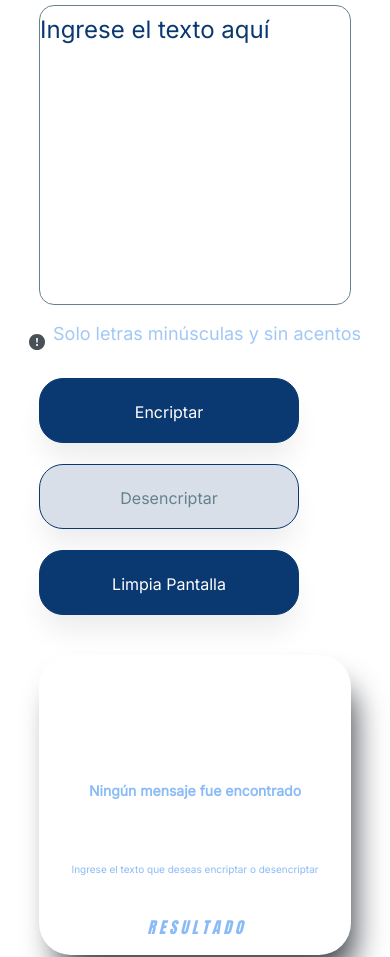
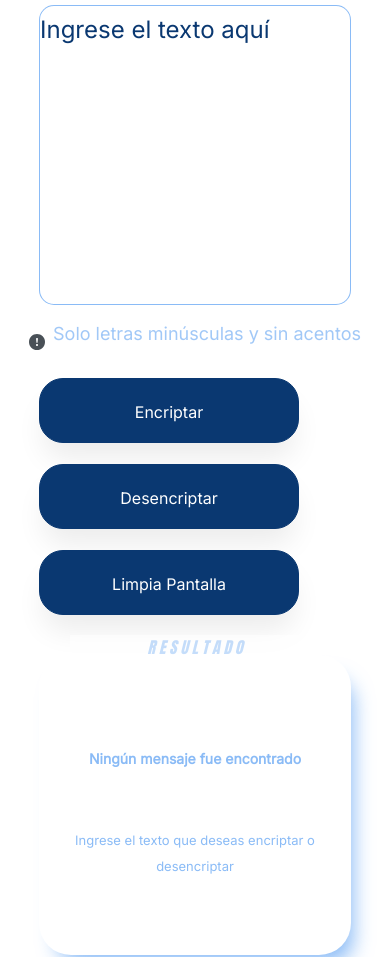
Before and after one commit to Emersonmunoz/Challenge-ONE_Alura_G6, a plain HTML site: page index.html in a window 390 px wide. Shown: the part 163-1120 px from the top of the page. Drawn offline with nearby package versions, Linux system fonts and the light colour scheme.

Commit message:
cambia parrafos, texto, seleccion en modo oscuro

```diff
--- a/estilos.css
+++ b/estilos.css
@@ -22,12 +22,12 @@ Variables globales para definir tema
 :root.dark{
     --Font:#04f440;
     --White:#060606;
-    --Dark-Blue:#81b7f9;
+    --Dark-Blue:#27AE60;
     --Greey:#C5C5C5;
     --Medium-Gray:#67808E;
     --RGBA:rgba(246, 242, 242, 0.08);
     --White-Blue:#D8DFE8;
-    --Medium-Blue:#fcf4018a;
+    --Medium-Blue:#F7DC6F;
     --Gray:#343A40;
 }
 
@@ -173,8 +173,8 @@ main{
     font-size: 16px;
     line-height: 19px;
     text-align: center;
-    color: var(--Medium-Gray);
-    background: var(--White-Blue);
+    color: var(--White);
+    background: var(--Dark-Blue);
     border: 1px solid var(--Dark-Blue);
     border-radius: 24px;
     cursor: pointer;
@@ -235,7 +235,6 @@ main{
     color: var(--Medium-Blue);
     text-shadow: #04f440;
 }
-ß
 .img-muñeco{
     background-color: var(--White);
     width: 50%;
@@ -256,9 +255,9 @@ main{
 .texto-dos{
     font-style: normal;
     font-weight: 400;
-    font-size: 10px;
+    font-size: 13px;
     line-height: 200%;
-    margin-top: 45px;
+    margin-top: 39px;
     color: var(--Medium-Blue);
     background: var(--White);
     background-color: var(--White);
@@ -353,6 +352,18 @@ footer{
     align-items: center;
     color: var(--Medium-Blue);
 }
+.tit-contenedor{
+    position: absolute;
+    align-items: center;
+    filter: opacity(.5);
+    font-size: 16px;
+    font-weight: bolder;
+    font-style: italic;
+    font-family: Impact, Haettenschweiler, 'Arial Narrow Bold', sans-serif;
+    margin-top: -60px;
+    top: 2.5em;
+    color:var(--Medium-Blue);
+}
 /*---------------
 Diplay Media
 ----------------*/
@@ -363,6 +374,10 @@ Diplay Media
         align-items: center;
         width: 100%;
     }
+    ::selection{
+        background: var(--Medium-Blue);
+        color: var(--Dark-Blue);
+    }
 
     .encriptador{
         margin: 168px 0px 0px 0px;
@@ -372,6 +387,18 @@ Diplay Media
         width: 100%;
     }
 
+    .encriptar{
+        width: 660px;
+        height: 300px;
+        font-weight: 400;
+        font-size: 32px;
+        line-height: 48px;
+        background-color: var(--White);
+        outline: none;
+        border: 1px solid var(--Medium-Blue);
+        border-radius: 15px;
+        resize: none;
+    }
     .encriptador-contenedor{
         display: flex;
         align-items: center;
@@ -389,11 +416,17 @@ Diplay Media
         display: flex;
         justify-content: center;
         align-items: flex-end;
+        background-color: var(--White);
+        box-shadow: 10px 16px 20px -8px var(--Medium-Blue);
+        position: relative;
+        margin-top: 40px;
+        border-radius: 32px;
+        text-align: center;
     }
 
     .tarjeta-contenedor{
         display: block;
-        justify-content: start;
+        justify-content: stretch;
         align-items: self-end;
         width: 100%;
         position: absolute;
@@ -401,13 +434,24 @@ Diplay Media
         font-size: 24px;
         font-weight: 700;
     }
+    .texto-aviso{
+        width: 100%;
+        font-style: normal;
+        font-weight: 400;
+        font-size: 18px;
+        line-height: 150%;
+        opacity: 0.8;
+        color: var(--Medium-Blue);
+    }
     .tit-contenedor{
         position: absolute;
+        filter: opacity(.5);
         font-size: 16px;
         font-weight: bolder;
         font-style: italic;
         font-family: Impact, Haettenschweiler, 'Arial Narrow Bold', sans-serif;
-        margin-top: 2px;
+        margin-top: -60px;
+        top: 2.5em;
         color:var(--Medium-Blue);
     }
     .texto-uno{
@@ -453,6 +497,7 @@ Diplay Media
 
     .encriptador-contenedor{
         display: grid;
+        align-items: center;
         width: 80%;
         gap: 21px;
     }
@@ -472,19 +517,23 @@ Diplay Media
     .tarjeta{
         width: 80%;
         justify-content: space-evenly;
+        padding: 0%;
     }
     .evaluar{
         margin-top: 48px;
     }
+
     .tit-contenedor{
         position: absolute;
+        width: 80%;
+        height: 160px;
         align-items: center;
-        padding-top: -168px;
         font-size: 16px;
         font-weight: bolder;
         font-style: italic;
         font-family: Impact, Haettenschweiler, 'Arial Narrow Bold', sans-serif;
         color: var(--Medium-Blue);
+        filter: opacity(.5);
     }
     .texto-uno{
         margin-top: 50px;
```
